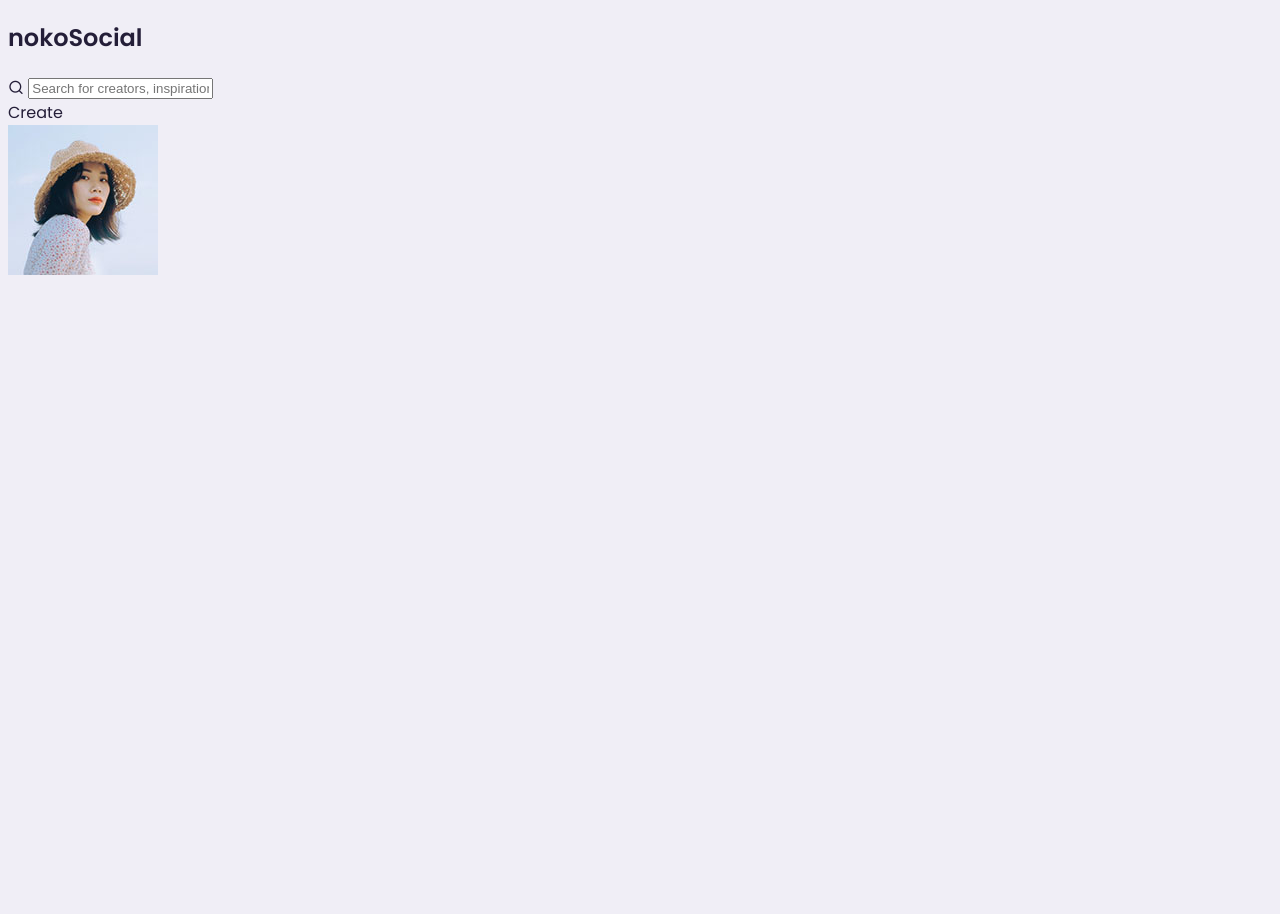
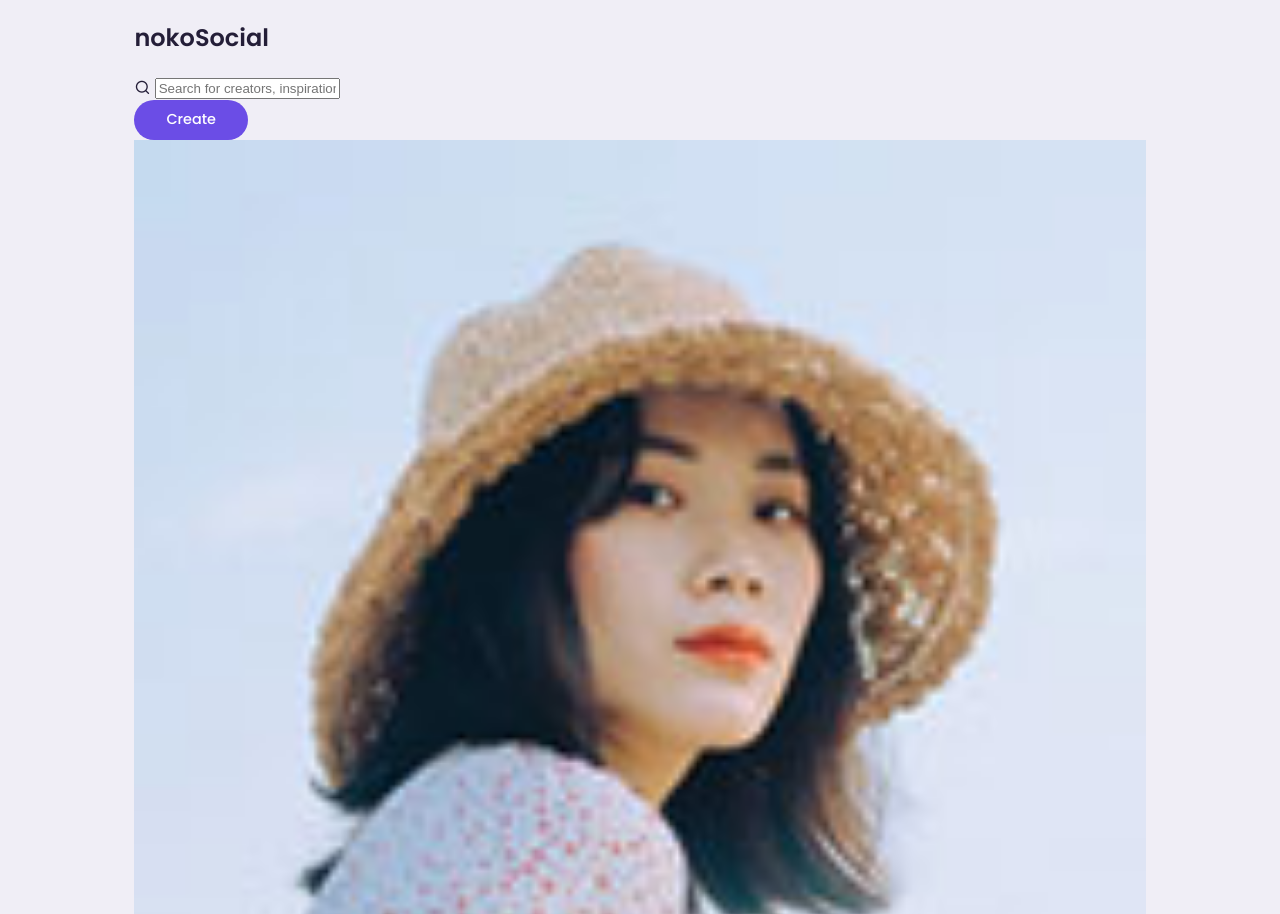
Before and after one commit to aksh-nishar/Responsive-Social-Media-Website, a plain HTML site: page index.html in a window 1280 px wide. Shown: the top 914 px of the page. Before the commit the page ends 800 px from the top, so only its background shows below. Drawn offline with nearby package versions, Linux system fonts and the light colour scheme.

Commit message:
:lipstick: Add general CSS variables and styles

```diff
--- a/index.html
+++ b/index.html
@@ -21,7 +21,7 @@
                 <input type="text" placeholder="Search for creators, inspirations and projects">
             </div>
             <div class="create">
-                <label for="create-post">Create</label>
+                <label class="btn btn-primary" for="create-post">Create</label>
                 <div class="profile-picture">
                     <img src="./images/profile-1.jpg" alt="Profile Picture">
                 </div>
--- a/style.css
+++ b/style.css
@@ -10,6 +10,15 @@
     --color-danger: hsl(0, 95%, 65%);
     --color-dark: hsl(252, 30%, 17%);
     --color-black: hsl(252, 30%, 10%);
+
+    --border-radius: 2rem;
+    --card-border-radius: 1rem;
+    --btn-padding: 0.6rem 2rem;
+    --search-padding: 0.6rem 1rem;
+    --card-padding: 1rem;
+
+    --sticky-top-left: 5.4rem;
+    --sticky-top-right: -18rem;
 }
 
 * *::before *::after {
@@ -28,3 +37,48 @@ body {
     background: var(--color-light);
     overflow-x: hidden;
 }
+
+/*GENERAL STYLES*/
+.container {
+    width: 80%;
+    margin: 0 auto;
+}
+
+.profile-photo {
+    width: 2.7rem;
+    aspect-ratio: 1/1;
+    border-radius: 50%;
+    overflow: hidden;
+}
+
+img {
+    display: block;
+    width: 100%;
+}
+
+.btn {
+    display: inline-block;
+    padding: var(--btn-padding);
+    font-weight: 500;
+    border-radius: var(--border-radius);
+    cursor: pointer;
+    transition: all 300ms ease;
+    font-size: 0.9rem;
+}
+
+.btn:hover {
+    opacity: 0.8;
+}
+
+.btn-primary {
+    background: var(--color-primary);
+    color: var(--color-white);
+}
+
+.text-bold {
+    font-weight: 500;
+}
+
+.text-muted {
+    color: var(--color-gray);
+}
```
